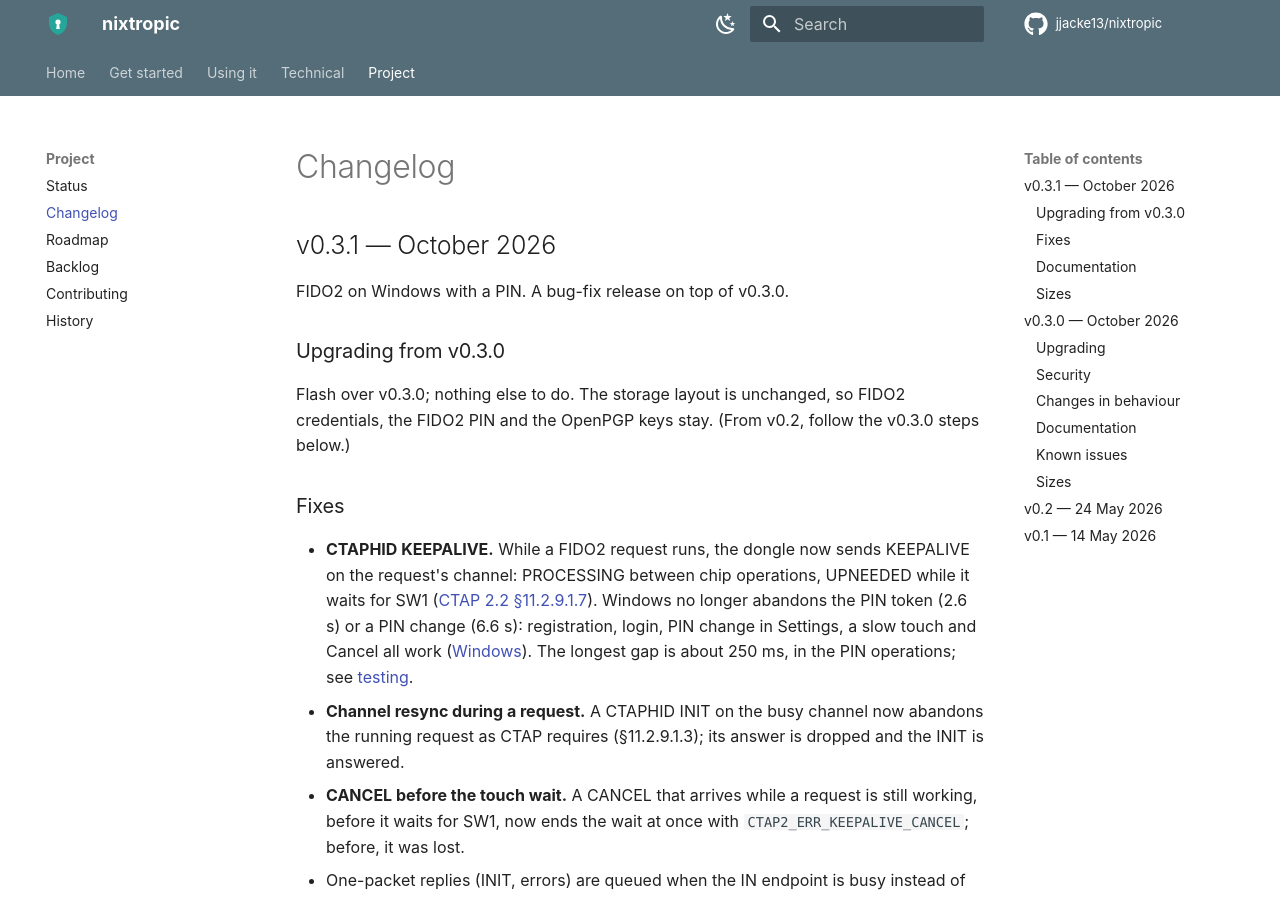
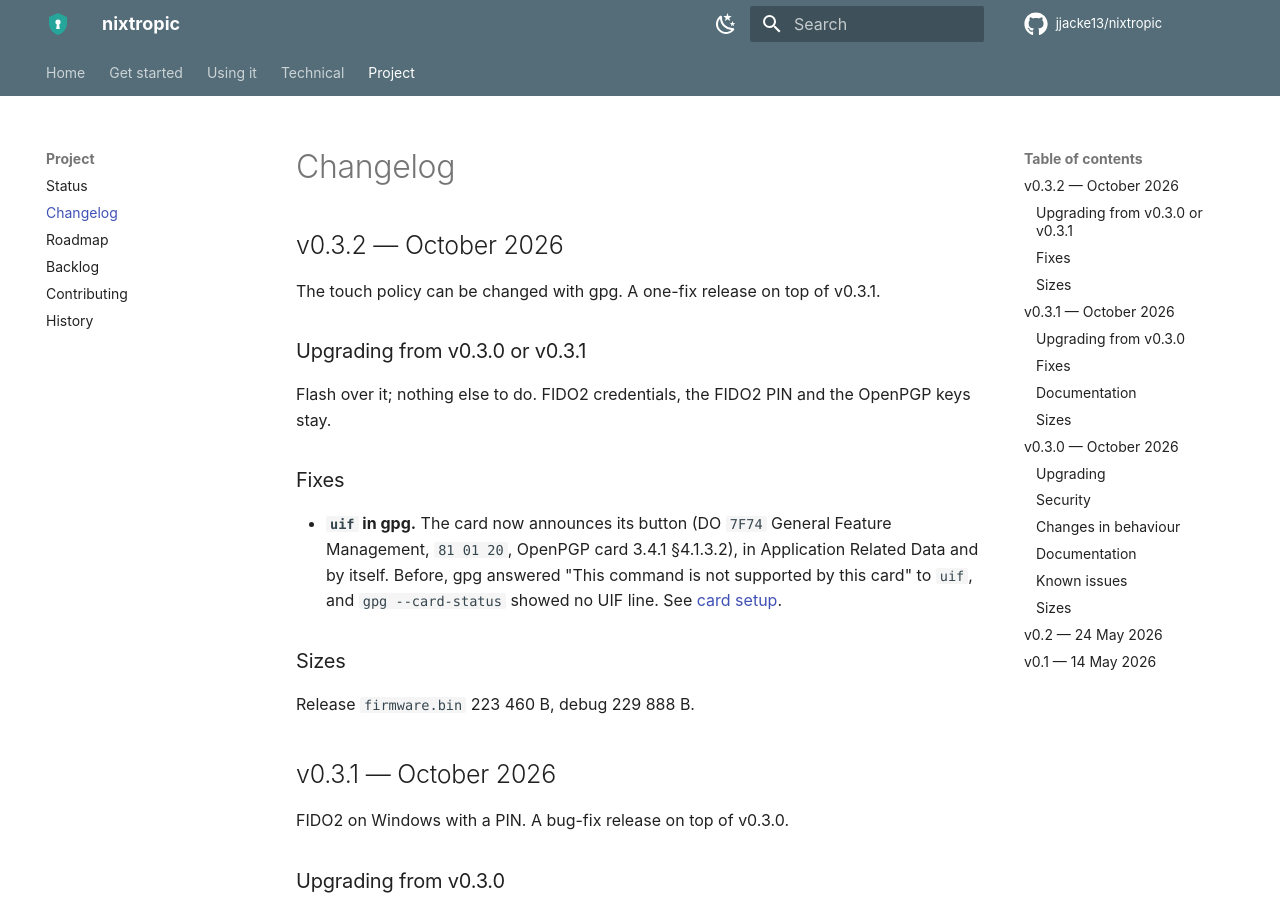
Before and after one commit to jjacke13/nixtropic, an MkDocs documentation site: the page built from docs/changelog.md, in a window 1280 px wide and 900 px high. Built offline with MkDocs 1.6.1 and Material for MkDocs 9.7.7, drawn with Linux system fonts in a browser that asks for light colours; comment, search, counter and statistics services are not loaded.

Commit message:
docs: v0.3.2 — gpg touch policy, validation, spec details backlog
Co-Authored-By: Claude Opus 5.5 <noreply@anthropic.com>

````diff
--- a/docs/changelog.md
+++ b/docs/changelog.md
@@ -1,4 +1,25 @@
 # Changelog
+
+## v0.3.2 — October 2026
+
+The touch policy can be changed with gpg. A one-fix release on top of v0.3.1.
+
+### Upgrading from v0.3.0 or v0.3.1
+
+Flash over it; nothing else to do. FIDO2 credentials, the FIDO2 PIN and the OpenPGP
+keys stay.
+
+### Fixes
+
+- **`uif` in gpg.** The card now announces its button (DO `7F74` General Feature
+  Management, `81 01 20`, OpenPGP card 3.4.1 §4.1.3.2), in Application Related Data
+  and by itself. Before, gpg answered "This command is not supported by this card" to
+  `uif`, and `gpg --card-status` showed no UIF line. See
+  [card setup](card-setup.md#touch-policy-uif).
+
+### Sizes
+
+Release `firmware.bin` 223 460 B, debug 229 888 B.
 
 ## v0.3.1 — October 2026
 
--- a/docs/flashing.md
+++ b/docs/flashing.md
@@ -18,7 +18,7 @@ always be redone.
       ones.
 
     The reset steps are in the [changelog](changelog.md#upgrading). A fresh dongle
-    needs none of this. Released v0.3.0 to v0.3.1 keeps everything.
+    needs none of this. From released v0.3.0 on, upgrades keep everything.
 
 ## The dongle's USB identities
 
@@ -70,7 +70,7 @@ nix run github:jjacke13/nixtropic#flash-stock        # back to the stock firmwar
 ```
 
 The dongle restarts into the new firmware by itself. A pinned version:
-`nix run github:jjacke13/nixtropic/v0.3.1#flash-open`.
+`nix run github:jjacke13/nixtropic/v0.3.2#flash-open`.
 
 !!! warning "Release and debug builds"
     `flash-open` installs the **release** build: FIDO2 and the OpenPGP card, nothing
--- a/docs/hardware.md
+++ b/docs/hardware.md
@@ -3,7 +3,7 @@
 nixtropic targets one board: the **Tropic Square TS1302 USB devkit**. Other TROPIC01
 boards are not supported.
 
-## Versions in v0.3.1
+## Versions in v0.3.2
 
 | Component | Version | Source |
 |---|---|---|
@@ -15,7 +15,7 @@ boards are not supported.
 | TinyUSB | 0.20.0 | `flake.lock` |
 | STM32U5 HAL / CMSIS device | 1.6.2 / 1.4.2 | `flake.lock` |
 | Toolchain | Arm GNU 15.2 (nixpkgs nixos-26.05) | `flake.lock` |
-| Firmware size (release) | 223 364 B of 256 KB flash (85 %) | build of v0.3.1 |
+| Firmware size (release) | 223 460 B of 256 KB flash (85 %) | build of v0.3.2 |
 
 SDK compatibility (from libtropic’s compatibility table): libtropic 3.2.1 and 4.0.0
 support chip application firmware 1.0.0–2.0.0; 4.1.0 adds 2.1.0; 4.2.0 adds 2.2.0.
````
Also changed, not shown: docs/backlog.md (+15 -1 lines), docs/card-setup.md (+3 -0 lines), docs/status.md (+17 -2 lines), 1 other file.
